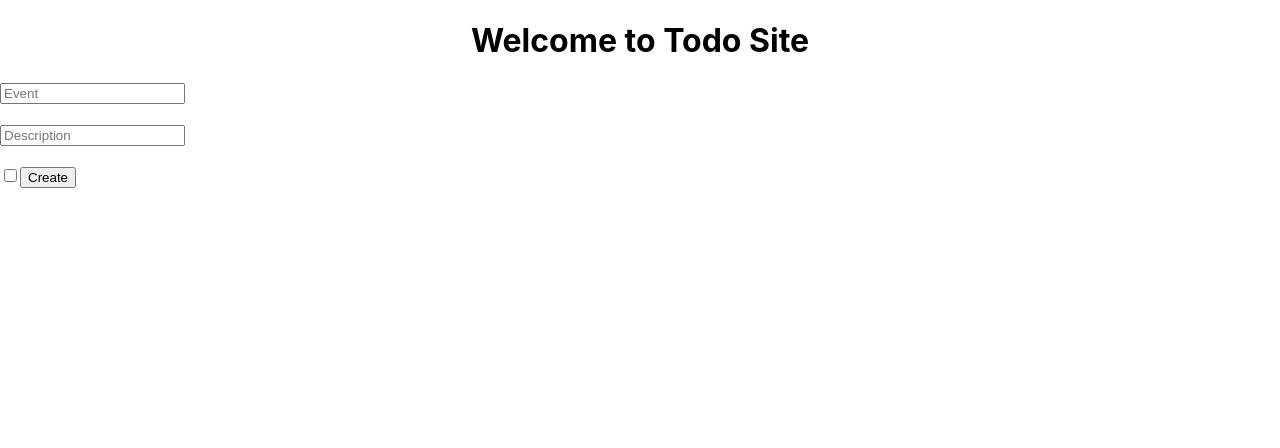
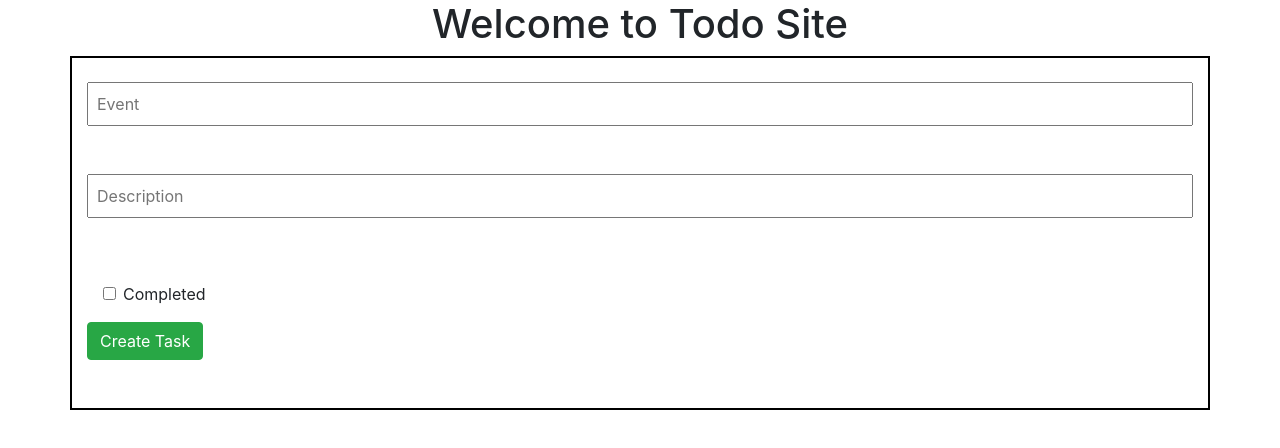
Before and after one commit to B-a-b-u/Django-React-TodoApp, a React (Create React App) app in the folder frontend/: page / in a window 1280 px wide. Shown: the top 448 px of the page. Built offline with nearby package versions, Linux system fonts and the light colour scheme.

Commit message:
Input is passing to View

```diff
--- a/frontend/src/Todo.jsx
+++ b/frontend/src/Todo.jsx
@@ -1,12 +1,15 @@
 import React, { useState } from 'react'
-import "./Todo.css"
-import ViewTodo from './ViewTodo';
+import ViewTodo from './ViewTodo'; // ViewTodo on same page
+import 'bootstrap/dist/css/bootstrap.css';  // Using bootstrap for styling
+
+// Todo function
 function Todo() {
 
+    // Required State variables
     const [event,setEvent] = useState("");
     const [detail,setDetail] = useState("");
     const [completed,setCompleted] = useState(false);
-    const [data,setData] = useState(null);
+    const [data,setData] = useState([]);
     const [isSubmit,setIsSubmit] = useState(false);
 
 
@@ -14,32 +17,48 @@ function Todo() {
     // Function to handle submit
     const handleSubmit = (e) => {
         e.preventDefault();
+
+        // New event => type - object
         const todoEvent = {event, detail, completed}
-        setData({...data, todoEvent});
+
+        // Adding new event on array
+        setData([...data, todoEvent]);
+
+        // Resetting the inputfields
+        setEvent(() => "");
+        setDetail(() => "");
+        setCompleted(() => false);
+        // Changing statevariable for
         setIsSubmit(true);
+
         console.log("Todo Event : ",todoEvent);
     }
+
 return (
     <>
-
+    <div className="container" style ={ {"border" : "2px solid black"}}>
     <div className='todo-form'>
 
-        <input type='text' name='event' placeholder='Event' onChange={ (e) => {
+        <input class="input-group input-group-lg p-2 mt-4" type='text' value={event} name='event' placeholder='Event' onChange={ (e) => {
             let temp = e.target.value;
             setEvent(temp);
         }}/>
         <br/><br/>
-        <input type='text' name='detail' placeholder='Description' onChange={ (e) => {
+        <input class="input-group input-group-lg p-2" type='text' value={detail} name='detail' placeholder='Description' required onChange={ (e) => {
             let temp = e.target.value;
             setDetail(temp);
         }}/>
         <br/><br/>
-        <input type='checkbox' checked = {completed} onChange={ () => { setCompleted(!completed) }} />
+        <div className="form-check m-3">
+        <input className ="form-check-input" type='checkbox' checked = {completed} required  onChange={ () => { setCompleted(!completed) }} />
+        <label className ="form-check-label">Completed</label>
+        </div>
 
-        <button onClick={handleSubmit} >Create</button>
+
+        <button class="btn btn-success mb-5" onClick={handleSubmit} >Create Task</button>
 
         {
-  isSubmit && data ? (
+  data && isSubmit  ? (
     <ViewTodo data={data} />
   ) : (
     isSubmit && <ViewTodo />
@@ -49,6 +68,7 @@ return (
 
 
     </div>
+    </div>
     </>
   )
 }
--- a/frontend/src/ViewTodo.jsx
+++ b/frontend/src/ViewTodo.jsx
@@ -1,8 +1,75 @@
+import { useState } from "react";
+import 'bootstrap/dist/css/bootstrap.css';
 
+const todoItems = [
+  {
+    id: 1,
+    title: "Go to Market",
+    description: "Buy ingredients to prepare dinner",
+    completed: true,
+  },
+  {
+    id: 2,
+    title: "Study",
+    description: "Read Algebra and History textbook for the upcoming test",
+    completed: false,
+  },
+  {
+    id: 3,
+    title: "Sammy's books",
+    description: "Go to the library to return Sammy's books",
+    completed: true,
+  },
+  {
+    id: 4,
+    title: "Article",
+    description: "Write an article on how to use Django with React",
+    completed: false,
+  },
+];
 function ViewTodo ({data})  {
+
+  // Navbar tabs
+  const [viewCompleted, setViewCompleted] = useState(false);
+
+  // Checking Data
   console.log("View Data : ",data);
+
+  // Change navbartabs
+  const displayCompleted = (status) => {
+    setViewCompleted(status);
+  };
+
+  // Filtering the items
+  const renderItems = () =>{
+    if(data != null){
+      const res = data.filter((item) => item.completed === viewCompleted);
+    console.log("res : ",res);
+
+    return res.map((item) => (
+      <li className="list-group-item d-flex justify-content-between align-items-center" key={item.id}>
+        <span title={item.detail}>{item.event}</span>
+        <span>
+        <button className="btn btn-warning mr-2">Edit</button>
+        <button className="btn btn-danger mr-2">Delete</button>
+        </span>
+      </li>
+    ))
+    }
+
+
+  }
   return (
+    <>
     <div>ViewTodo</div>
+    <div className="nav nav-tabs">
+    <span className={viewCompleted ? "nav-link active" : "nav-link"} onClick={() => displayCompleted(true)}>Completed</span>
+    <span className={viewCompleted ? "nav-link" : "nav-link active"} onClick={() => displayCompleted(false)}>To be Completed</span>
+    </div>
+    <ul className="list-group list-group-flush">
+    {renderItems()}
+    </ul>
+    </>
   )
 }
 
```
